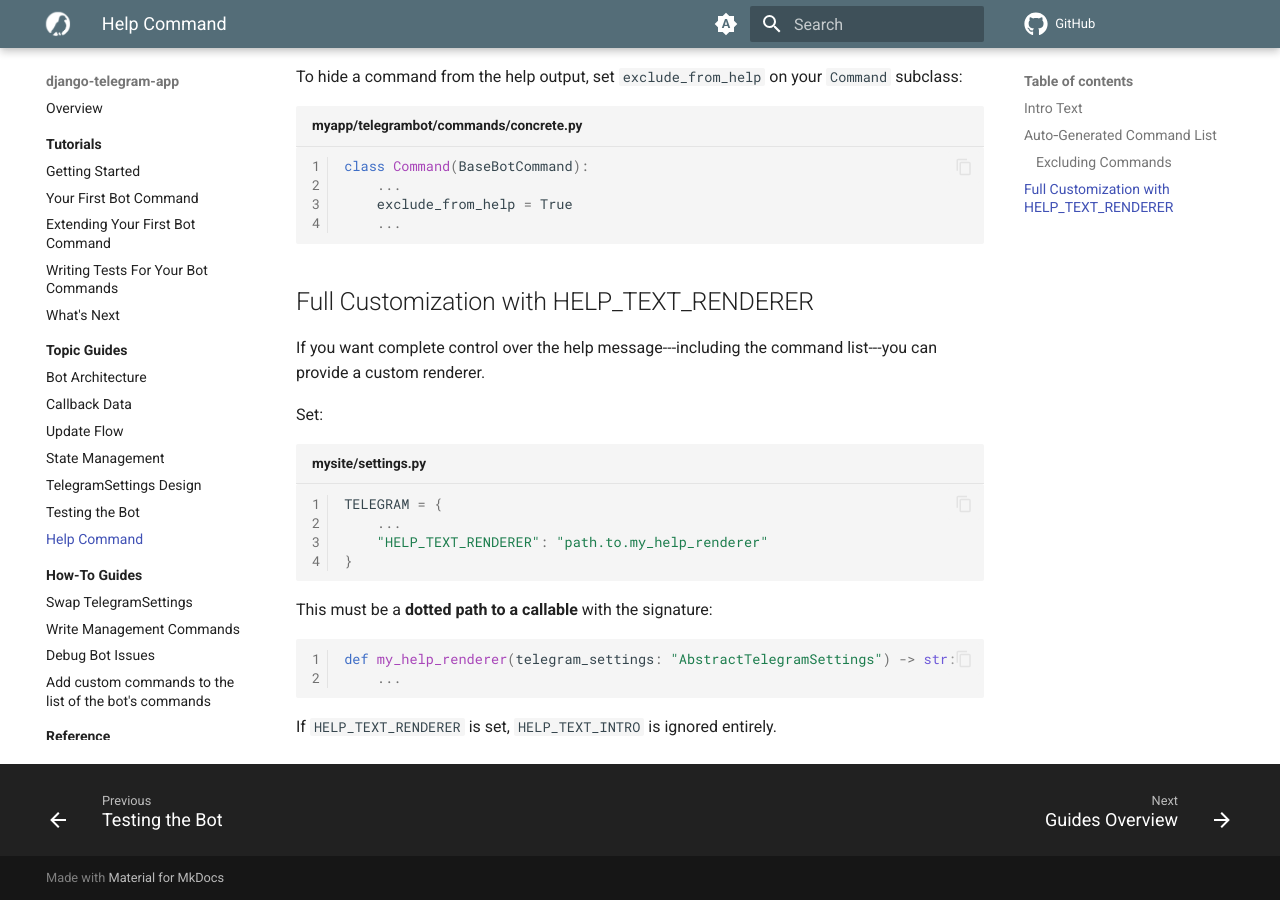
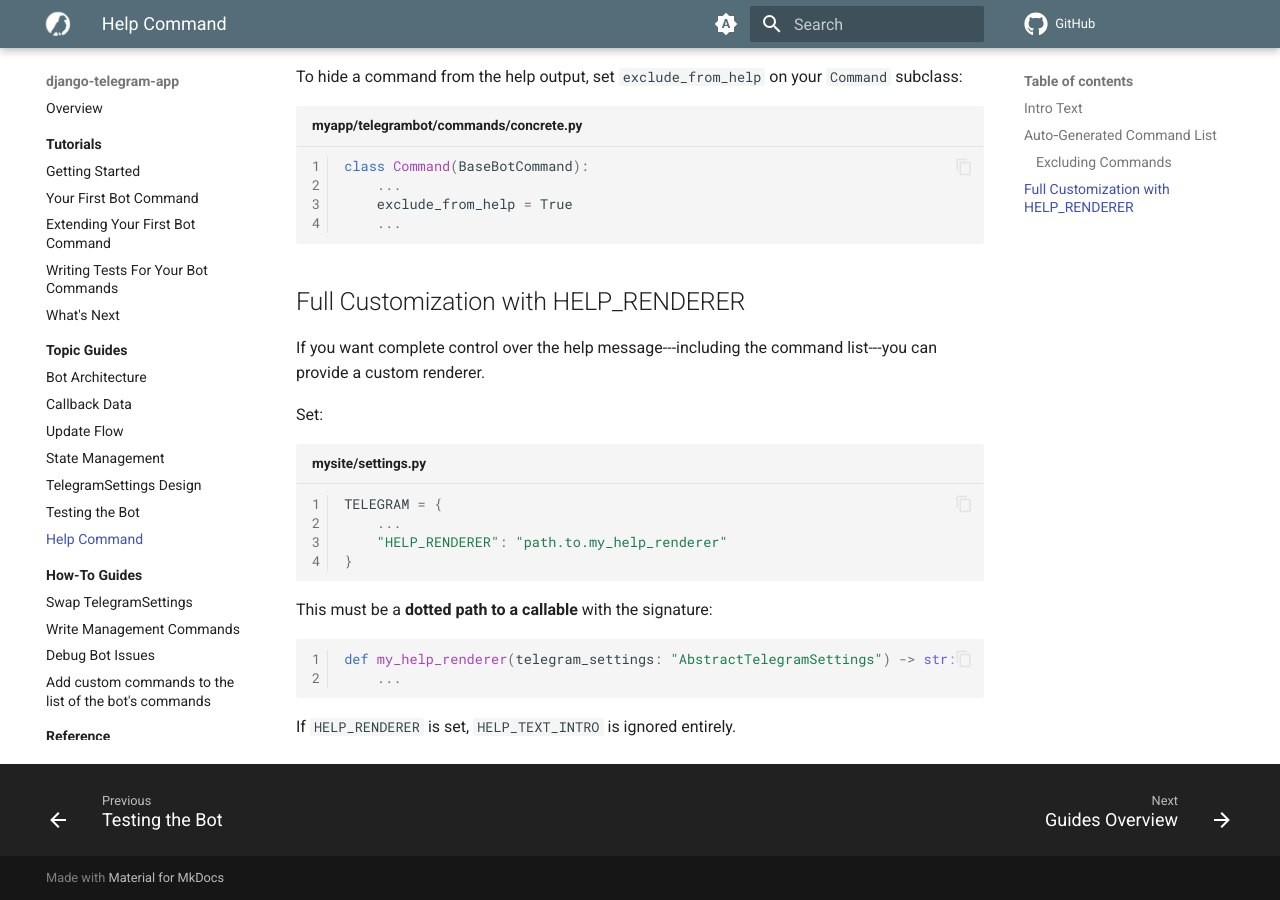
Before and after one commit to shifqu/django-telegram-app, an MkDocs documentation site: the page built from docs/topics/help-command.md, in a window 1280 px wide and 900 px high, scrolled down 937 px. Built offline with MkDocs 1.6.1 and Material for MkDocs 9.7.7, drawn with Linux system fonts in a browser that asks for light colours; comment, search, counter and statistics services are not loaded.

Commit message:
docs: fix wrong names, paths or commands

````diff
--- a/docs/reference/configuration.md
+++ b/docs/reference/configuration.md
@@ -96,7 +96,7 @@ TELEGRAM= {
 }
 ```
 
-### HELP_TEXT_RENDERER
+### HELP_RENDERER
 Default: `None`
 
 Provides full control over the help message that django_telegram_app sends when unexpected or unrecognized input is received.
@@ -115,7 +115,7 @@ It must return the full help message as a string.
 ```python title="mysite/settings.py"
 TELEGRAM= {
     ...
-    "HELP_TEXT_RENDERER": "myapp.telegram.custom_help_renderer",
+    "HELP_RENDERER": "myapp.telegram.custom_help_renderer",
 }
 ```
 
--- a/docs/topics/help-command.md
+++ b/docs/topics/help-command.md
@@ -44,7 +44,7 @@ class Command(BaseBotCommand):
     ...
 ```
 
-## Full Customization with HELP_TEXT_RENDERER
+## Full Customization with HELP_RENDERER
 
 If you want complete control over the help message---including the
 command list---you can provide a custom renderer.
@@ -54,7 +54,7 @@ Set:
 ```python title="mysite/settings.py"
 TELEGRAM = {
     ...
-    "HELP_TEXT_RENDERER": "path.to.my_help_renderer"
+    "HELP_RENDERER": "path.to.my_help_renderer"
 }
 ```
 
@@ -65,4 +65,4 @@ def my_help_renderer(telegram_settings: "AbstractTelegramSettings") -> str:
     ...
 ```
 
-If `HELP_TEXT_RENDERER` is set, `HELP_TEXT_INTRO` is ignored entirely.
+If `HELP_RENDERER` is set, `HELP_TEXT_INTRO` is ignored entirely.
````
Also changed, not shown: docs/howto/set-custom-commands.md (+1 -1 lines), docs/howto/swap-telegramsettings.md (+1 -1 lines), docs/topics/testing.md (+1 -1 lines).
